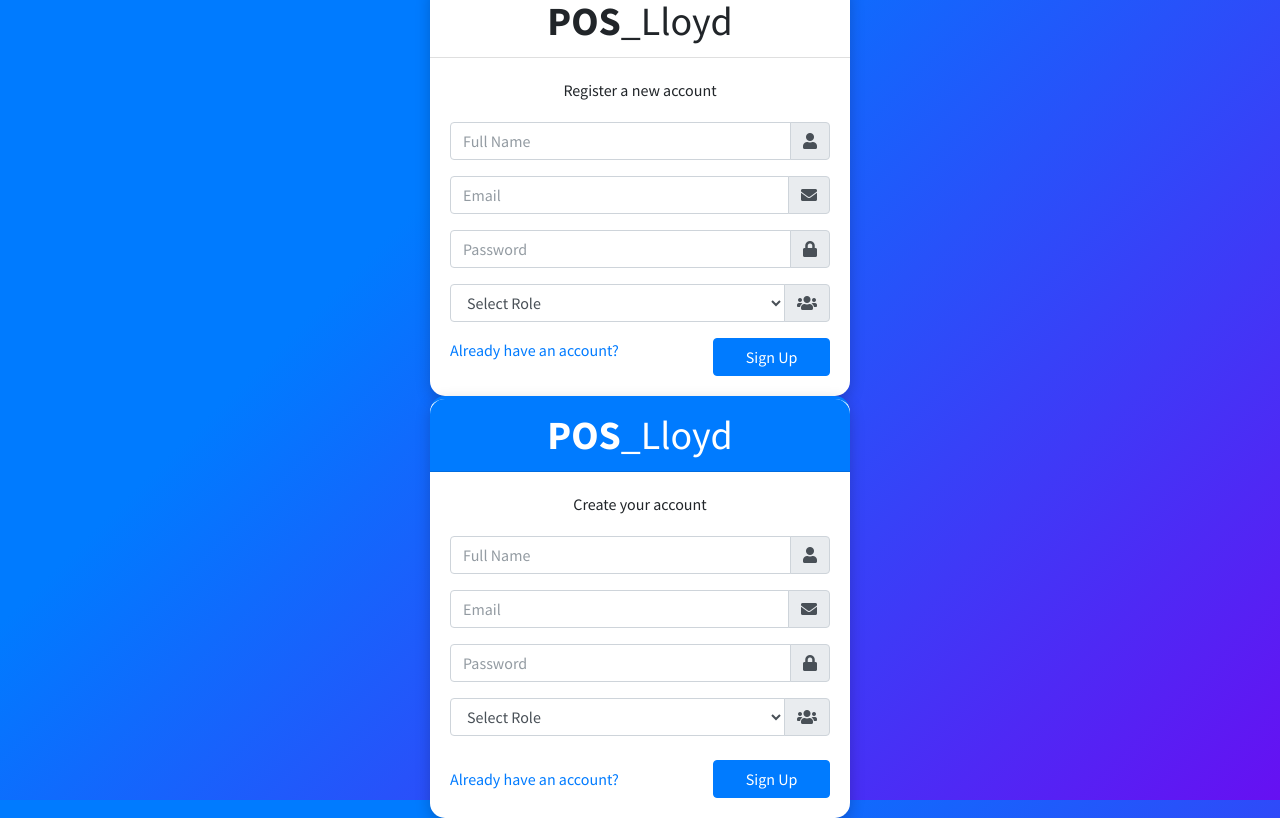
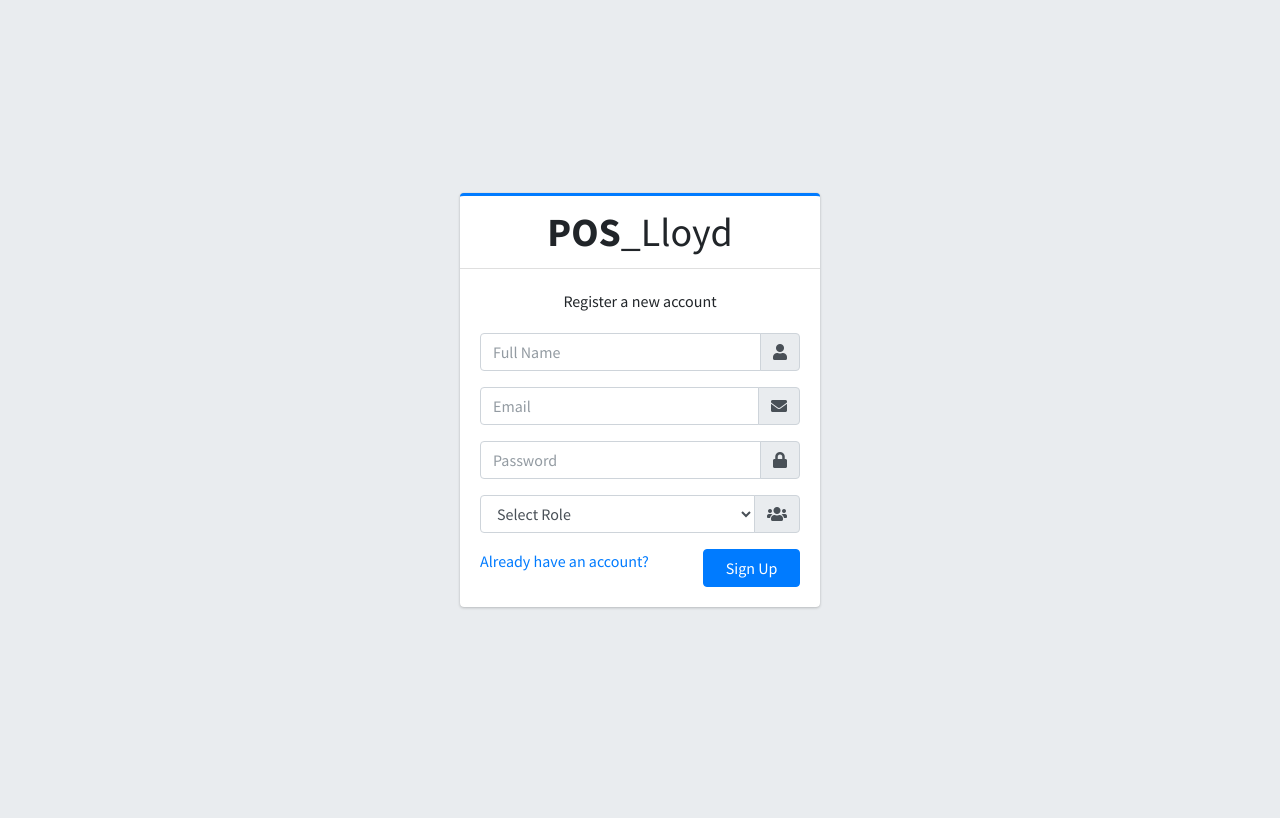
Before and after one commit to Sajohnlloyd/Pos_Lloyd, a PHP site: page /signup.php in a window 1280 px wide. After the commit the page ends 609 px from the top, so only its background shows below. Run offline with PHP 8.4, Linux system fonts and the light colour scheme; some libraries are stand-ins or nearby versions.

Commit message:
Update signup.php

```diff
--- a/signup.php
+++ b/signup.php
@@ -141,130 +141,3 @@ if (isset($_SESSION['status']) && $_SESSION['status'] != '') {
 ?>
 </body>
 </html>
-
-<!DOCTYPE html>
-<html lang="en">
-<head>
-  <meta charset="utf-8">
-  <meta name="viewport" content="width=device-width, initial-scale=1">
-  <title>POS BARCODE_SYSTEM | Sign Up</title>
-
-  <!-- Google Font -->
-  <link rel="stylesheet" href="https://fonts.googleapis.com/css?family=Source+Sans+Pro:300,400,400i,700&display=fallback">
-  <!-- Font Awesome -->
-  <link rel="stylesheet" href="plugins/fontawesome-free/css/all.min.css">
-  <!-- SweetAlert2 -->
-  <link rel="stylesheet" href="plugins/sweetalert2-theme-bootstrap-4/bootstrap-4.min.css">
-  <!-- Toastr -->
-  <link rel="stylesheet" href="plugins/toastr/toastr.min.css">
-  <!-- icheck bootstrap -->
-  <link rel="stylesheet" href="plugins/icheck-bootstrap/icheck-bootstrap.min.css">
-  <!-- Theme style -->
-  <link rel="stylesheet" href="dist/css/adminlte.min.css">
-
-  <style>
-    body {
-      background: linear-gradient(135deg, #007bff 30%, #6610f2 100%);
-      min-height: 100vh;
-      display: flex;
-      align-items: center;
-      justify-content: center;
-    }
-    .register-box {
-      width: 420px;
-    }
-    .card {
-      border-radius: 15px;
-      box-shadow: 0 5px 15px rgba(0,0,0,0.2);
-    }
-    .card-header {
-      border-radius: 15px 15px 0 0;
-    }
-  </style>
-</head>
-
-<body class="hold-transition register-page">
-<div class="register-box">
-  <div class="card card-outline card-primary">
-    <div class="card-header text-center bg-primary">
-      <a href="#" class="h1 text-white"><b>POS</b>_Lloyd</a>
-    </div>
-    <div class="card-body">
-      <p class="login-box-msg">Create your account</p>
-
-      <form action="" method="post">
-        <div class="input-group mb-3">
-          <input type="text" class="form-control" placeholder="Full Name" name="txt_username" required>
-          <div class="input-group-append">
-            <div class="input-group-text"><span class="fas fa-user"></span></div>
-          </div>
-        </div>
-
-        <div class="input-group mb-3">
-          <input type="email" class="form-control" placeholder="Email" name="txt_mail" required>
-          <div class="input-group-append">
-            <div class="input-group-text"><span class="fas fa-envelope"></span></div>
-          </div>
-        </div>
-
-        <div class="input-group mb-3">
-          <input type="password" class="form-control" placeholder="Password" name="txt_password" required>
-          <div class="input-group-append">
-            <div class="input-group-text"><span class="fas fa-lock"></span></div>
-          </div>
-        </div>
-
-        <div class="input-group mb-4">
-          <select class="form-control" name="txt_role" required>
-            <option value="">Select Role</option>
-            <option value="Admin">Admin</option>
-            <option value="User">User</option>
-          </select>
-          <div class="input-group-append">
-            <div class="input-group-text"><span class="fas fa-users"></span></div>
-          </div>
-        </div>
-
-        <div class="row">
-          <div class="col-8 d-flex align-items-center">
-            <a href="index.php" class="text-center">Already have an account?</a>
-          </div>
-          <div class="col-4">
-            <button type="submit" class="btn btn-primary btn-block" name="btn_register">Sign Up</button>
-          </div>
-        </div>
-      </form>
-    </div>
-  </div>
-</div>
-
-<!-- Scripts -->
-<script src="plugins/jquery/jquery.min.js"></script>
-<script src="plugins/bootstrap/js/bootstrap.bundle.min.js"></script>
-<script src="plugins/sweetalert2/sweetalert2.min.js"></script>
-<script src="plugins/toastr/toastr.min.js"></script>
-<script src="dist/js/adminlte.min.js"></script>
-
-<?php
-// SweetAlert notification
-if (isset($_SESSION['status']) && $_SESSION['status'] != '') {
-    ?>
-    <script>
-      $(function() {
-        Swal.fire({
-          toast: true,
-          position: 'top',
-          icon: '<?php echo $_SESSION['status_code']; ?>',
-          title: '<?php echo $_SESSION['status']; ?>',
-          showConfirmButton: false,
-          timer: 4000
-        });
-      });
-    </script>
-    <?php
-    unset($_SESSION['status']);
-    unset($_SESSION['status_code']);
-}
-?>
-</body>
-</html>
```
